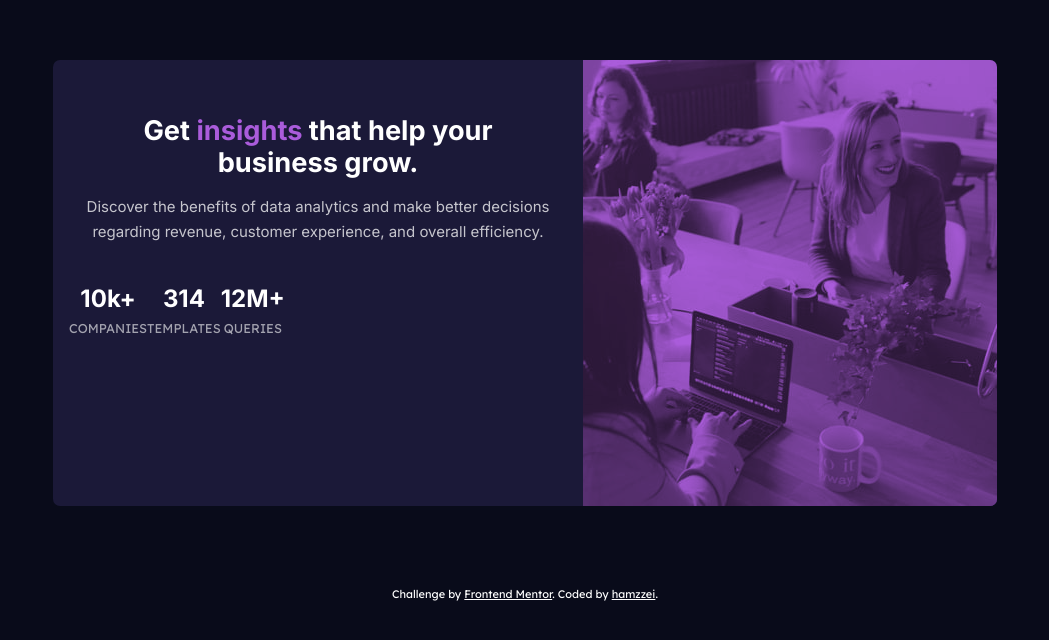
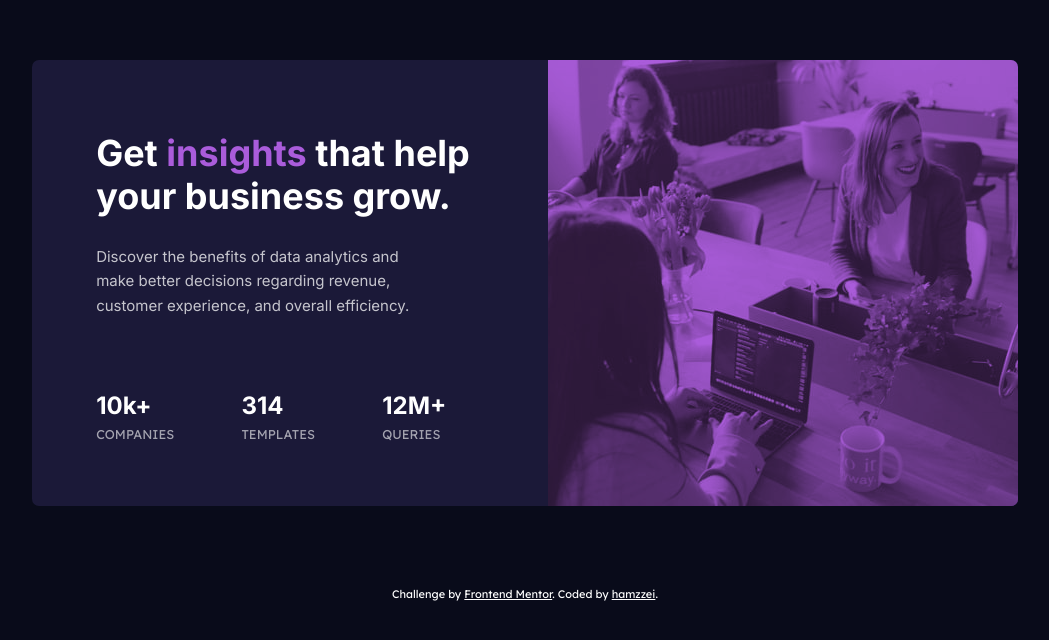
Before and after one commit to hamzzei/stats-preview-card-challenge-v2, a plain HTML site: page index.html in a window 1280 px wide. Shown: the part 118-758 px from the top of the page, without its empty margins (115-1164 px from the left). Drawn offline with Linux system fonts and the light colour scheme.

Commit message:
Update styles.css
Complete desktop view

```diff
--- a/styles.css
+++ b/styles.css
@@ -68,7 +68,7 @@ footer {
 #description {
     color: hsla(0, 0%, 100%, 0.75);
     font-family: 'Inter', sans-serif;
-    line-height: 1.53rem;
+    line-height: 1.54rem;
     font-size: 15px;
     margin: 0 1em 2.65em;
 }
@@ -106,11 +106,11 @@ main {
     margin: 1em;
 }
 
-@media (min-width: 750px) {
+@media (orientation: landscape) {
 
     body {
-        grid-template-columns: min(15vw, 10.5rem) auto min(15vw, 10.5rem);
-        grid-template-rows: 11.1rem auto 11.1rem;
+        grid-template-columns: 11.45% auto 11.45%;
+        grid-template-rows: 11.1rem auto 11.1rem; /* % needed */
     }
 
     #card {
@@ -120,7 +120,7 @@ main {
     }
 
     #img_section {
-        max-width: 540px; /* min width may be needed */
+        max-width: 540px;
         border-top-left-radius: 0;
         border-bottom-right-radius: 7px;
         flex: 1 3 540px;
@@ -128,12 +128,20 @@ main {
         overflow: hidden;
     }
 
+    #title, #description, .stats, .stat_heading, #main {
+        margin: 0;
+    }
+
     #main {
         flex: 1 1 540px;
+        text-align: left;
+
+        display: grid;
+        grid-template-columns: 12.5% auto 15%;
     }
 
-    #stats_section {
-        display: flex;
+    #main_section {
+        grid-column: 2 / 3;
     }
 
     #mobile_img {
@@ -148,11 +156,39 @@ main {
 
         height: 100%;
     }
+
+    #title {
+        font-size: 2.25rem;
+        line-height: 2.73rem;
+        margin-top: 4.5rem;     /* % needed */
+        margin-bottom: 1.6rem;
+    }
+
+    #description {
+        margin-right: 2rem;
+        margin-bottom: 4.55rem;
+    }
+
+    #stats_section {
+        display: flex;
+    }
+
+    .stats {
+        margin-bottom: 0.35rem;
+    }
+
+    #stat_2, #stat_3 {
+        margin-left: 4.2rem; /* % needed */
+    }
 }
-
-/* @media (min-width: 750px) and (min-height: 800px) {
+/*
+@media (min-width: 750px) {
 
     #desktop_img {
         margin-right: -5rem;
     }
+
+    #img_section {
+        max-width: calc(540px - 5rem);
+    }
 } */
```
